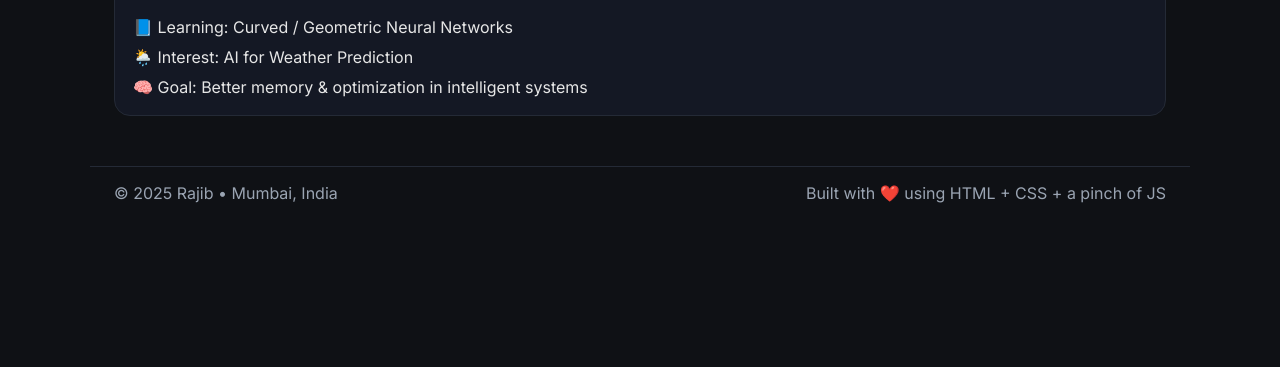
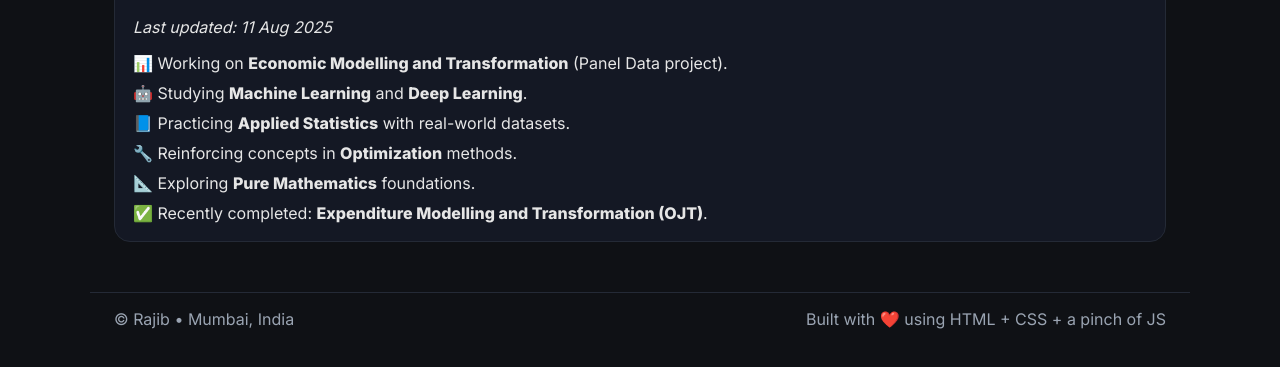
Before and after one commit to rajiba-sahoo2202/rajiba-sahoo2202, a plain HTML site: page now.html in a window 1280 px wide. Shown: the part 167-534 px from the top of the page. Drawn offline with Linux system fonts and the light colour scheme.

Commit message:
Updated new.html with new content

```diff
--- a/now.html
+++ b/now.html
@@ -2,7 +2,7 @@
 <html lang="en"><head>
 <meta charset="utf-8" />
 <meta name="viewport" content="width=device-width, initial-scale=1" />
-<title>Rajib (Rajiba Lochan Sahoo)</title>
+<title>Now - Rajiba Lochan Sahoo </title>
 <meta name="description" content="Machine Learning • Applied Statistics • Mathematical Problem Solving" />
 <link rel="preconnect" href="https://fonts.googleapis.com">
 <link rel="preconnect" href="https://fonts.gstatic.com" crossorigin>
@@ -29,10 +29,14 @@
 <main class="wrap">
   <section class="card">
     <h2>Now</h2>
+    <p><em>Last updated: 11 Aug 2025</em></p>
     <ul class="nowlist">
-      <li>📘 Learning: Curved / Geometric Neural Networks</li>
-      <li>🌦️ Interest: AI for Weather Prediction</li>
-      <li>🧠 Goal: Better memory & optimization in intelligent systems</li>
+      <li>📊 Working on <strong>Economic Modelling and Transformation</strong> (Panel Data project).</li>
+      <li>🤖 Studying <strong>Machine Learning</strong> and <strong>Deep Learning</strong>.</li>
+      <li>📘 Practicing <strong>Applied Statistics</strong> with real-world datasets.</li>
+      <li>🔧 Reinforcing concepts in <strong>Optimization</strong> methods.</li>
+      <li>📐 Exploring <strong>Pure Mathematics</strong> foundations.</li>
+      <li>✅ Recently completed: <strong>Expenditure Modelling and Transformation (OJT)</strong>.</li>
     </ul>
   </section>
 </main>
@@ -41,6 +45,9 @@
   <div>© <span id="year"></span> Rajib • Mumbai, India</div>
   <div>Built with ❤️ using HTML + CSS + a pinch of JS</div>
 </footer>
-<script src="js/app.js"></script>
+<script>
+  document.getElementById('y').textContent = new Date().getFullYear();
+</script>
+
 
 </body></html>
```
